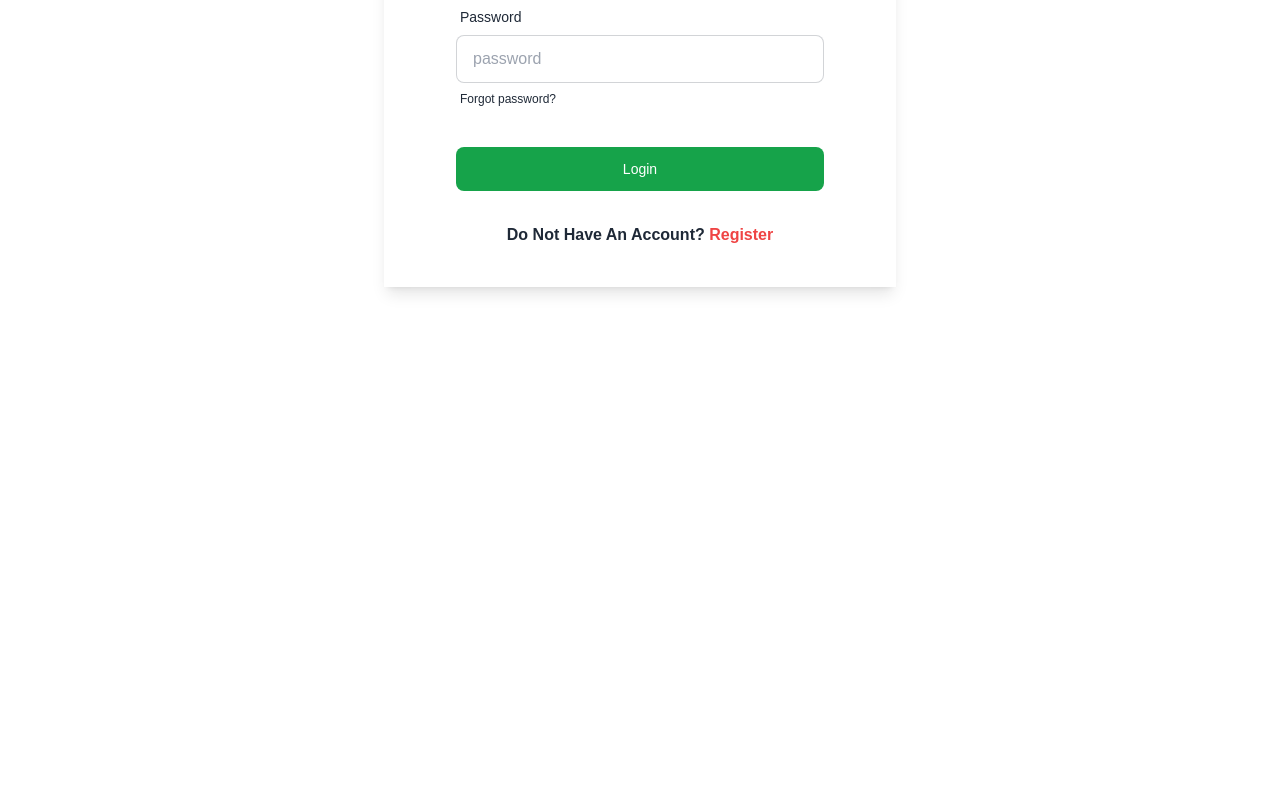
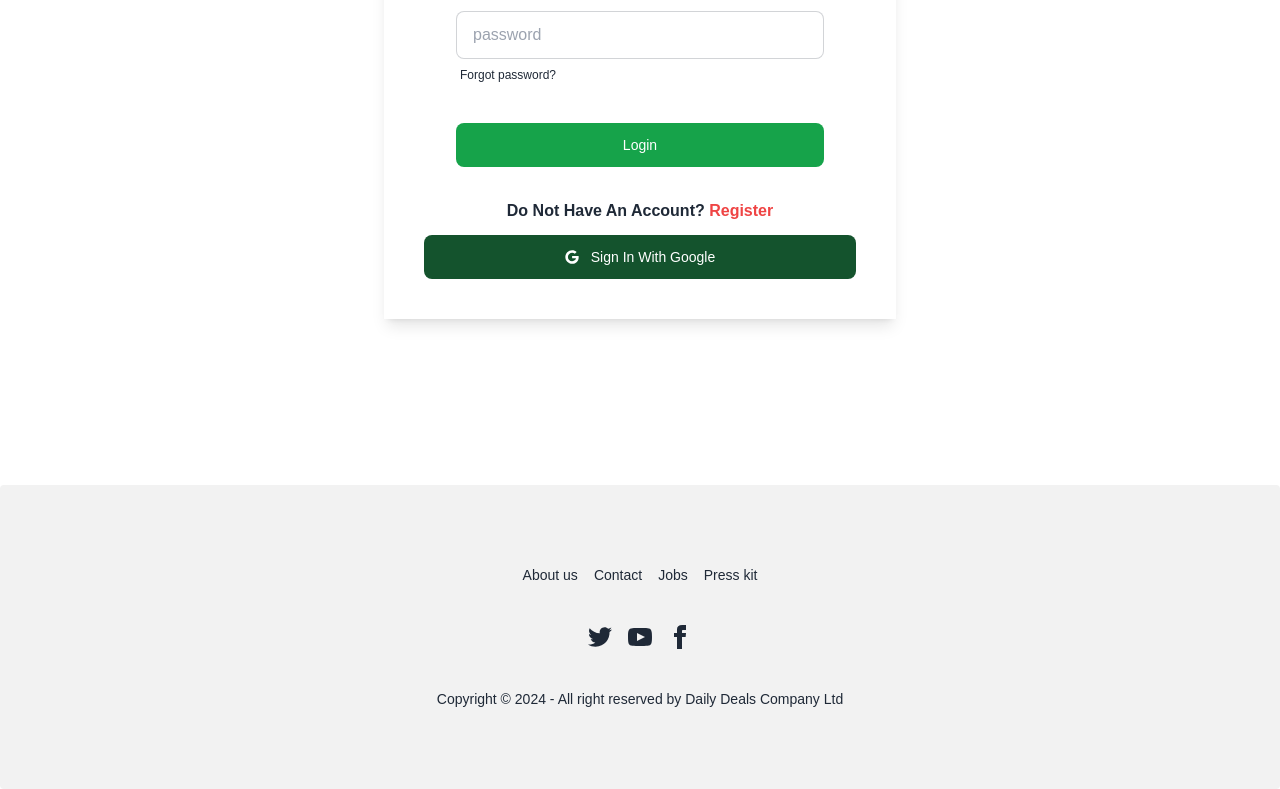
Before and after one commit to Saidur289/DailyDeals-Website, a React (Vite) app: page /login in a window 1280 px wide. Shown: the part 419-1208 px from the top of the page. Before the commit the page ends 868 px from the top, so only its background shows below. Built offline with nearby package versions, Linux system fonts and the light colour scheme; no server answers.

Commit message:
added brands section and make it dynamic

```diff
--- a/src/AuthProvider/AuthProvider.jsx
+++ b/src/AuthProvider/AuthProvider.jsx
@@ -1,10 +1,11 @@
-import { createUserWithEmailAndPassword, onAuthStateChanged, signInWithEmailAndPassword, signOut, updateProfile } from "firebase/auth";
+import { createUserWithEmailAndPassword, GoogleAuthProvider, onAuthStateChanged, signInWithEmailAndPassword, signInWithPopup, signOut, updateProfile } from "firebase/auth";
 import { createContext, useEffect, useState } from "react";
 import { auth } from "../firebase/Firebase.config";
 
 export const AuthContext = createContext()
 const AuthProvider = ({children}) => {
     const [user, setUser] = useState(null)
+    const provider = new GoogleAuthProvider()
     const handleSignUp = (email, password) => {
         return createUserWithEmailAndPassword(auth, email, password);
     }
@@ -31,13 +32,17 @@
     const updateUser = (updatedData) => {
         return updateProfile(auth.currentUser, updatedData)
     }
+    const handleLoginGoogle = () => {
+        return signInWithPopup(auth, provider)
+    }
     const authInfo = {
         handleSignUp,
         handleSingIn,
         handleSignOut,
         user,
         setUser,
-        updateUser
+        updateUser,
+        handleLoginGoogle
     }
     return (
        <AuthContext.Provider value={authInfo}>
--- a/src/MainLayout/MainLayout.jsx
+++ b/src/MainLayout/MainLayout.jsx
@@ -1,5 +1,6 @@
 import { Outlet } from "react-router-dom";
 import Navbar from "../components/Navbar/Navbar";
+import Footer from "../components/Footer/Footer";
 
 
 const MainLayout = () => {
@@ -7,6 +8,7 @@
         <div>
             <Navbar></Navbar>
            <Outlet></Outlet>
+           <Footer></Footer>
         </div>
     );
 };
--- /dev/null
+++ b/src/Pages/Login/Forget.jsx
@@ -0,0 +1,33 @@
+import { useState } from "react";
+import { useLocation, useNavigate } from "react-router-dom";
+
+
+const Forget = () => {
+    const location = useLocation()
+    const navigate = useNavigate()
+    const [email, setEmail] = useState(location.state?.email || '')
+    const handleResetPassword = () => {
+        window.open("https://mail.google.com", "_blank");
+      };
+    return (
+        <div>
+      <h2>Forgot Password</h2>
+      <form
+        onSubmit={(e) => {
+          e.preventDefault();
+          handleResetPassword();
+        }}
+      >
+        <input
+          type="email"
+          placeholder="Enter your email"
+          value={email}
+          onChange={(e) => setEmail(e.target.value)}
+        />
+        <button type="submit">Reset Password</button>
+      </form>
+    </div>
+    );
+};
+
+export default Forget;
--- a/src/Pages/Login/Login.jsx
+++ b/src/Pages/Login/Login.jsx
@@ -1,24 +1,41 @@
-import { useContext } from "react";
-import { Link } from "react-router-dom";
+import { useContext, useState } from "react";
+import { Link, useNavigate } from "react-router-dom";
 import { AuthContext } from "../../AuthProvider/AuthProvider";
+import { FaGoogle } from "react-icons/fa";
 
 
 const Login = () => {
-    const {handleSingIn, setUser} = useContext(AuthContext)
+    const {handleSingIn, setUser, handleLoginGoogle} = useContext(AuthContext)
+    const [err, setError] = useState('')
+    const [email, setEmail] = useState('')
+    const navigate = useNavigate()
     const handleLogin = e => {
         e.preventDefault()
         const form = e.target
         const email = form.email.value
         const password = form.password.value
+        setError('')
         handleSingIn(email, password)
         .then((result) => {
-          console.log(result.user);
           setUser(result.user)
         })
         .catch((error) => {
-          console.log(error);
+          setError(error.message)
         })
 
+       }
+       const handleGoogle = () => {
+        handleLoginGoogle()
+        .then((result) => {
+          setUser(result.user)
+          navigate('/')
+        })
+        .catch((error) => {
+          setError(error.message)
+        })
+      }
+       const handleForgetPassword = () => {
+        navigate("/forget", {state: {email}});
        }
     return (
         <div className="flex min-h-screen justify-center items-center">
@@ -33,6 +50,8 @@
                type="email"
                name="email"
                placeholder="email"
+               value={email}
+               onChange={(e) => setEmail(e.target.value)}
                className="input input-bordered"
                required
              />
@@ -49,7 +68,7 @@
                required
              />
              <label className="label">
-               <a href="#" className="label-text-alt link link-hover">
+               <a onClick={handleForgetPassword} className="label-text-alt link link-hover">
                  Forgot password?
                </a>
              </label>
@@ -58,8 +77,13 @@
              <button className="bg-green-600 hover:bg-green-700 text-white text-sm py-3 rounded-lg transition duration-300">Login</button>
            </div>
          </form>
+         {
+            err && <p className="text-red-500 text-center">{err}</p>
+        }
          <p className="text-center font-semibold">Do Not Have An Account? <Link className="text-red-500 " to = '/register'>Register</Link></p>
+         <h1 onClick={handleGoogle} className="flex items-center justify-center gap-3 mt-3 bg-green-900 hover:bg-green-700 text-white text-sm py-3 rounded-lg transition duration-300"><FaGoogle></FaGoogle> Sign In With Google</h1>
        </div>
+
 
       </div>
     );
--- a/src/Pages/Register/Register.jsx
+++ b/src/Pages/Register/Register.jsx
@@ -1,10 +1,10 @@
 
 import {  useContext, useState } from "react";
-import { FaEye, FaEyeSlash } from "react-icons/fa";
+import { FaEye, FaEyeSlash, FaGoogle } from "react-icons/fa";
 import { Link, useNavigate } from "react-router-dom";
 import { AuthContext } from "../../AuthProvider/AuthProvider";
 const Register = () => {
-    const { handleSignUp, setUser, updateUser}  = useContext(AuthContext)
+    const { handleSignUp, setUser, updateUser, handleLoginGoogle}  = useContext(AuthContext)
     const navigate = useNavigate()
     const [err, setError] = useState('')
     const [show, setShow] = useState(false)
@@ -39,7 +39,7 @@
             navigate('/')
           })
           .catch((error) => {
-            console.log(error);
+           setError(error.message)
           })
 
         })
@@ -47,6 +47,16 @@
           setError(error.message)
         })
 
+    }
+    const handleGoogle = () => {
+      handleLoginGoogle()
+      .then((result) => {
+        setUser(result.user)
+        navigate('/')
+      })
+      .catch((error) => {
+        setError(error.message)
+      })
     }
   return (
     <div className="min-h-screen flex justify-center items-center mt-5">
@@ -111,6 +121,7 @@
             err && <p className="text-red-500">{err}</p>
         }
         <p className="p-3 text-center">Already Have an account? <Link className="text-red-500" to = '/login'>Login</Link></p>
+        <h1 onClick={handleGoogle} className="flex items-center justify-center gap-3 mt-3 bg-green-900 hover:bg-green-700 text-white text-sm py-3 rounded-lg transition duration-300"><FaGoogle></FaGoogle> Sign Up With Google</h1>
       </div>
     </div>
   );
--- a/src/Routes/Routes.jsx
+++ b/src/Routes/Routes.jsx
@@ -11,6 +11,7 @@
 import Register from "../Pages/Register/Register";
 import Profile from "../Pages/Profile/Profile";
 import UpdateProfile from "../Pages/Profile/UpdateProfile";
+import Forget from "../Pages/Login/Forget";
   const router = createBrowserRouter([
     {
       path: "/",
@@ -61,6 +62,10 @@
         {
           path: '/updatePro',
           element: <UpdateProfile></UpdateProfile>
+        },
+        {
+          path: '/forget',
+          element: <Forget></Forget>,
         }
       ]
     },
--- /dev/null
+++ b/src/components/Footer/Footer.jsx
@@ -0,0 +1,56 @@
+import React from 'react';
+
+const Footer = () => {
+    return (
+        <footer className="footer footer-center bg-base-200 text-base-content rounded p-20 mt-8">
+  <nav className="grid grid-flow-col gap-4">
+    <a className="link link-hover">About us</a>
+    <a className="link link-hover">Contact</a>
+    <a className="link link-hover">Jobs</a>
+    <a className="link link-hover">Press kit</a>
+  </nav>
+  <nav>
+    <div className="grid grid-flow-col gap-4">
+      <a>
+        <svg
+          xmlns="http://www.w3.org/2000/svg"
+          width="24"
+          height="24"
+          viewBox="0 0 24 24"
+          className="fill-current">
+          <path
+            d="M24 4.557c-.883.392-1.832.656-2.828.775 1.017-.609 1.798-1.574 2.165-2.724-.951.564-2.005.974-3.127 1.195-.897-.957-2.178-1.555-3.594-1.555-3.179 0-5.515 2.966-4.797 6.045-4.091-.205-7.719-2.165-10.148-5.144-1.29 2.213-.669 5.108 1.523 6.574-.806-.026-1.566-.247-2.229-.616-.054 2.281 1.581 4.415 3.949 4.89-.693.188-1.452.232-2.224.084.626 1.956 2.444 3.379 4.6 3.419-2.07 1.623-4.678 2.348-7.29 2.04 2.179 1.397 4.768 2.212 7.548 2.212 9.142 0 14.307-7.721 13.995-14.646.962-.695 1.797-1.562 2.457-2.549z"></path>
+        </svg>
+      </a>
+      <a>
+        <svg
+          xmlns="http://www.w3.org/2000/svg"
+          width="24"
+          height="24"
+          viewBox="0 0 24 24"
+          className="fill-current">
+          <path
+            d="M19.615 3.184c-3.604-.246-11.631-.245-15.23 0-3.897.266-4.356 2.62-4.385 8.816.029 6.185.484 8.549 4.385 8.816 3.6.245 11.626.246 15.23 0 3.897-.266 4.356-2.62 4.385-8.816-.029-6.185-.484-8.549-4.385-8.816zm-10.615 12.816v-8l8 3.993-8 4.007z"></path>
+        </svg>
+      </a>
+      <a>
+        <svg
+          xmlns="http://www.w3.org/2000/svg"
+          width="24"
+          height="24"
+          viewBox="0 0 24 24"
+          className="fill-current">
+          <path
+            d="M9 8h-3v4h3v12h5v-12h3.642l.358-4h-4v-1.667c0-.955.192-1.333 1.115-1.333h2.885v-5h-3.808c-3.596 0-5.192 1.583-5.192 4.615v3.385z"></path>
+        </svg>
+      </a>
+    </div>
+  </nav>
+  <aside>
+    <p>Copyright © {new Date().getFullYear()} - All right reserved by Daily Deals Company Ltd</p>
+  </aside>
+</footer>
+    );
+};
+
+export default Footer;
--- a/src/components/Navbar/Navbar.jsx
+++ b/src/components/Navbar/Navbar.jsx
@@ -2,19 +2,21 @@
 import logo from '../../assets/logo.jpg'
 import { useContext } from 'react';
 import { AuthContext } from '../../AuthProvider/AuthProvider';
+import { FaHome, FaUser } from 'react-icons/fa';
+import { FaShop } from 'react-icons/fa6';
 const Navbar = () => {
   const {handleSignOut, user} = useContext(AuthContext)
   const links = (
     <>
       {" "}
       <li>
-        <NavLink to='/'>Home</NavLink>
+        <NavLink className='flex items-center border-2 border-gray-200 justify-center' to='/'><FaHome className='mb-1'></FaHome> Home</NavLink>
       </li>
       <li>
-        <NavLink to = '/brands'>Brands</NavLink>
+        <NavLink className='border-2 border-gray-200 ' to = '/brands'><FaShop></FaShop> Brands</NavLink>
       </li>
       <li>
-        <NavLink to = '/profile'>Profile</NavLink>
+        <NavLink className='flex items-center border-2 border-gray-200 ' to = '/profile'><FaUser></FaUser> Profile</NavLink>
       </li>
     </>
   );
```
Also changed, not shown: src/Pages/Brands/Brands.jsx (+17 -2 lines).
